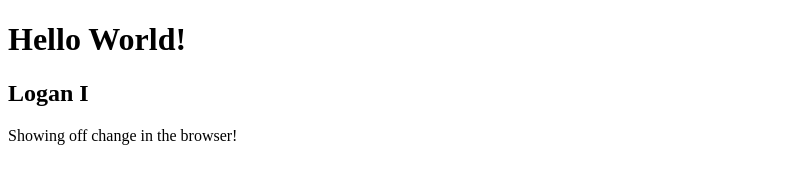
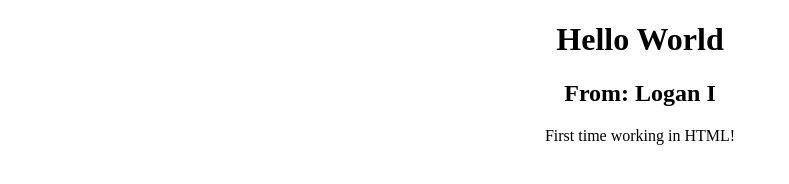
Before and after one commit to LoganIavelli/week-3-mi349, a plain HTML site: page index.html in a window 1280 px wide. Shown: the whole page, without its empty margins (0-789 px from the left). Drawn offline with Linux system fonts and the light colour scheme.

Commit message:
Made text in index.html centered

```diff
--- a/index.html
+++ b/index.html
@@ -6,8 +6,8 @@
     <title>Hello World!</title>
 </head>
 <body>
-    <h1>Hello World!</h1>
-    <h2>Logan I</h2>
-    <p>Showing off change in the browser!</p>
+    <h1 align="center">Hello World</h1>
+    <h2 align="center">From: Logan I</h2>
+    <p align="center">First time working in HTML!</p>
 </body>
 </html>
```
